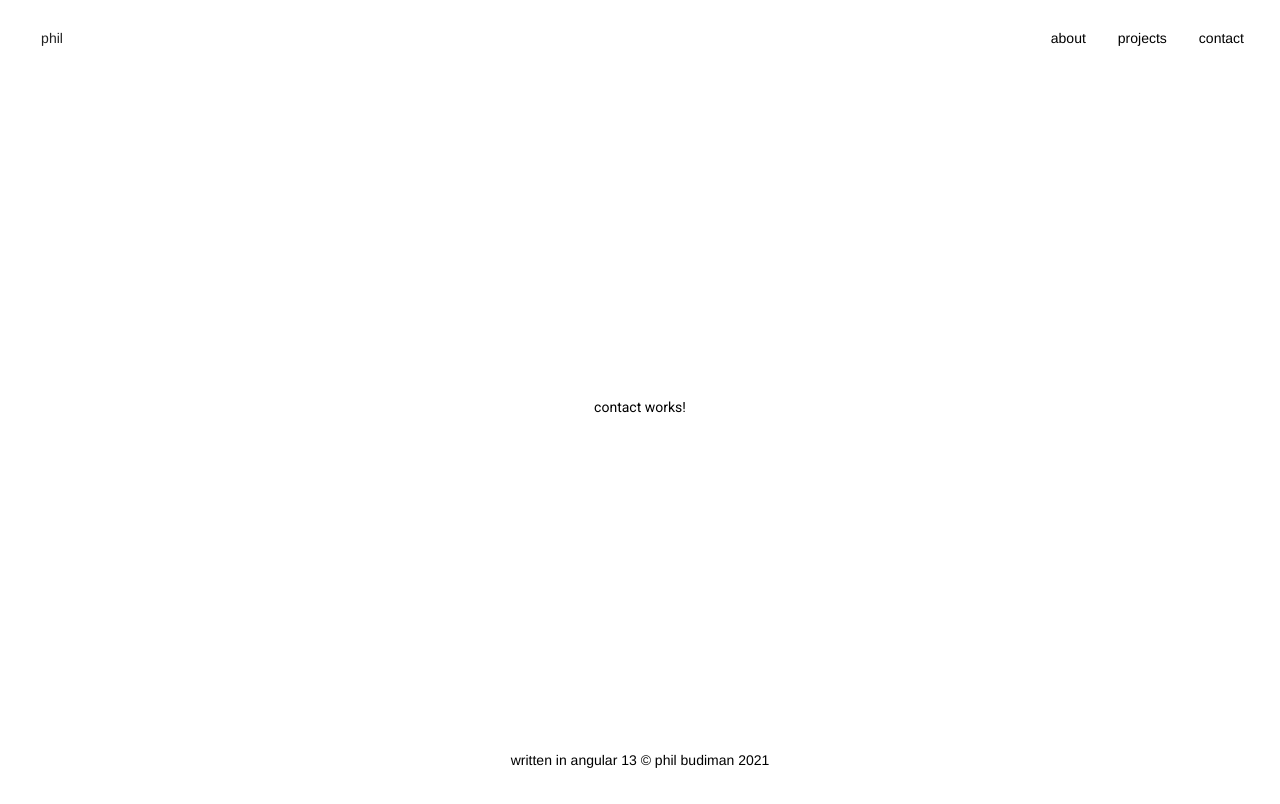
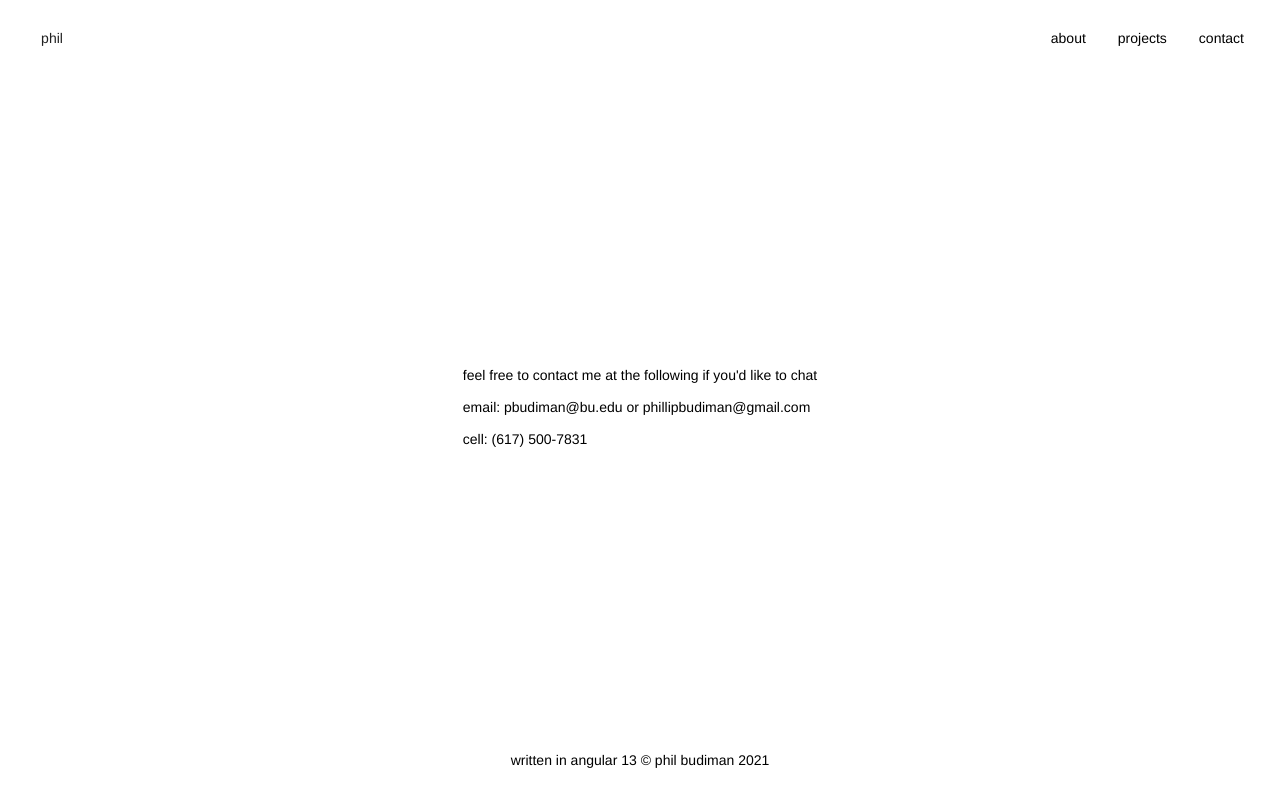
Before and after one commit to phillipbudiman/dev_philbudiman, an Angular app: page /contact in a window 1280 px wide. Built offline with nearby package versions, Linux system fonts and the light colour scheme; a web font is replaced by a local one.

Commit message:
edited some text in about component and finished contact component

```diff
--- a/src/app/about/about.component.css
+++ b/src/app/about/about.component.css
@@ -13,6 +13,7 @@
 #pic img {
     /* min-width: 0; */
     width: 20vw;
+    border-radius: 5px;
 }
 
 span {
--- a/src/app/about/about.component.html
+++ b/src/app/about/about.component.html
@@ -5,11 +5,11 @@
 
     <div class="text" id="bio">
         <br>
-        <p>hi! i'm phil budiman. i'm currently a rising junior at Boston University majoring in computer science with a minor in economics. i'm passionate for all things vintage technology, front-end, and app development.</p>
+        <p>hi! i'm phil budiman. i'm currently a rising junior at Boston University majoring in computer science with a minor in economics. i'm passionate in vintage technology, front-end, and app development.</p>
         <br>
         <p>in my time at Boston University, i've taken classes on <span>computer systems</span>, <span>software engineering</span>, <span>information security</span>, <span>data structures</span>, and <span>algorithms</span> to name a few.</p>
         <br>
-        <p>in my free time, i like to tinker around and work on building cool stuff using technology. you can see my published projects at my <a href="https://github.com/phillipbudiman" target="_blank" rel="noopener noreferrer">github page</a>.</p>
+        <p>in my free time, i like to tinker around and work on building cool stuff using technology. you can see my published projects at my <span><a href="https://github.com/phillipbudiman" target="_blank" rel="noopener noreferrer">github page</a></span>.</p>
         <br>
         <a href="../../assets/Phillip Budiman Resume.pdf" target="_blank" rel="noopener noreferrer"><button mat-stroked-button>resume</button></a>
     </div>
--- a/src/app/contact/contact.component.css
+++ b/src/app/contact/contact.component.css
@@ -0,0 +1,7 @@
+span {
+    font-family: 'SF Pro Medium', 'Helvetica Neue', sans-serif;
+}
+
+p {
+    font-family: 'SF Pro Light', 'Helvetica Neue', sans-serif;
+}
--- a/src/app/contact/contact.component.html
+++ b/src/app/contact/contact.component.html
@@ -1 +1,5 @@
-<p>contact works!</p>
+<div class="fade-in">
+    <p>feel free to contact me at the following if you'd like to chat</p>
+    <p>email: <span>pbudiman@bu.edu</span> or <span>phillipbudiman@gmail.com</span></p>
+    <p>cell: <span>(617) 500-7831</span></p>
+</div>
```
